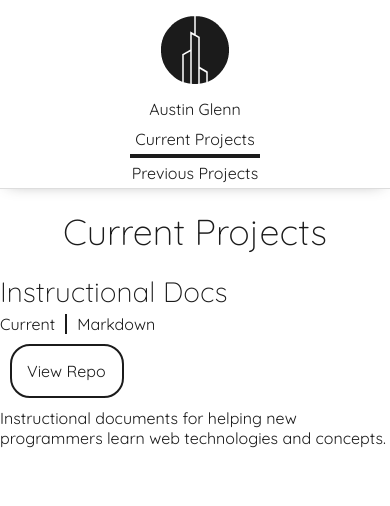
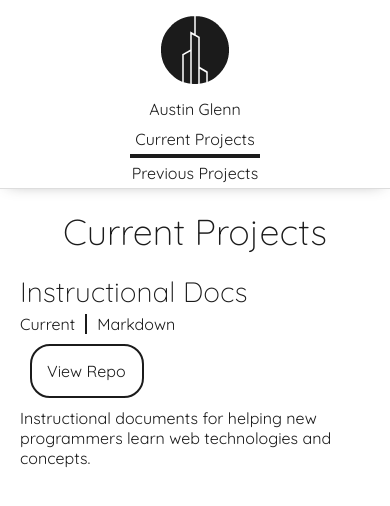
Before and after one commit to Pergamene/portfolio, a React (Create React App) app: page /current-projects in a window 390 px wide. Shown: the top 506 px of the page. Built offline with nearby package versions, Linux system fonts and the light colour scheme.

Commit message:
fixed some mobile styling issues.

```diff
--- a/src/components/Bio.jsx
+++ b/src/components/Bio.jsx
@@ -23,9 +23,8 @@ const useStyles = makeStyles({
     flexDirection: props => props.matches ? 'column' : 'row',
     maxWidth: '1200px',
     margin: '0 auto',
-    paddingTop: '20vh',
+    padding: props => props.matches ? '8vw 20px 0' : '20vh 20px 0',
     alignItems: 'center',
-    padding: '20px',
   },
   profile: {
     display: 'flex',
@@ -60,6 +59,7 @@ const useStyles = makeStyles({
   },
   icons: {
     dipslay: 'flex',
+    paddingBottom: '20px',
   },
 });
 
--- a/src/components/CurrentProjects.jsx
+++ b/src/components/CurrentProjects.jsx
@@ -1,5 +1,6 @@
 import React from 'react';
 import { makeStyles } from '@material-ui/core/styles';
+import useMediaQuery from '@material-ui/core/useMediaQuery';
 
 import { DARK, DARK_PAGE, LIGHT } from '../assets/colors';
 import { data } from '../assets/data';
@@ -8,7 +9,7 @@ import Project from './Project';
 
 const useStyles = makeStyles({
   root: {
-    minHeight: 'calc(100vh - 100px)',
+    minHeight: props => props.matches ? 'calc(100vh - 189px)' : 'calc(100vh - 100px)',
     backgroundColor: props => props.darkMode ? DARK_PAGE : '',
     color: props => props.darkMode ? LIGHT : DARK,
     transition: '1s ease-out',
@@ -30,7 +31,8 @@ const useStyles = makeStyles({
 
 const CurrentProjects = props => {
   const { darkMode } = props;
-  const classes = useStyles({darkMode});
+  const matches = useMediaQuery('(max-width: 630px)');
+  const classes = useStyles({darkMode, matches});
   const { currentProjects } = data;
 
   return (
--- a/src/components/Landing.jsx
+++ b/src/components/Landing.jsx
@@ -7,7 +7,7 @@ import { data } from '../assets/data';
 
 const useStyles = makeStyles({
   root: {
-    minHeight: 'calc(100vh - 100px)',
+    minHeight: props => props.matches ? 'calc(100vh - 189px)' : 'calc(100vh - 100px)',
     backgroundColor: props => props.darkMode ? DARK_PAGE : '',
     color: props => props.darkMode ? LIGHT : DARK,
     transition: '1s linear',
--- a/src/components/PreviousProjects.jsx
+++ b/src/components/PreviousProjects.jsx
@@ -1,5 +1,6 @@
 import React from 'react';
 import { makeStyles } from '@material-ui/core/styles';
+import useMediaQuery from '@material-ui/core/useMediaQuery';
 
 import { DARK, DARK_PAGE, LIGHT } from '../assets/colors';
 import { data } from '../assets/data';
@@ -8,7 +9,7 @@ import Project from './Project';
 
 const useStyles = makeStyles({
   root: {
-    minHeight: 'calc(100vh - 100px)',
+    minHeight: props => props.matches ? 'calc(100vh - 189px)' : 'calc(100vh - 100px)',
     backgroundColor: props => props.darkMode ? DARK_PAGE : '',
     color: props => props.darkMode ? LIGHT : DARK,
     transition: '1s ease-out',
@@ -30,7 +31,8 @@ const useStyles = makeStyles({
 
 const PreviousProjects = props => {
   const { darkMode } = props;
-  const classes = useStyles({darkMode});
+  const matches = useMediaQuery('(max-width: 630px)');
+  const classes = useStyles({darkMode, matches});
   const { previousProjects } = data;
 
   return (
--- a/src/components/Project.jsx
+++ b/src/components/Project.jsx
@@ -11,6 +11,7 @@ const useStyles = makeStyles({
     width: '100%',
     padding: '0 20px 20px',
     marginBottom: '20px',
+    boxSizing: 'border-box',
   },
   h3: {
     margin: '0',
```
